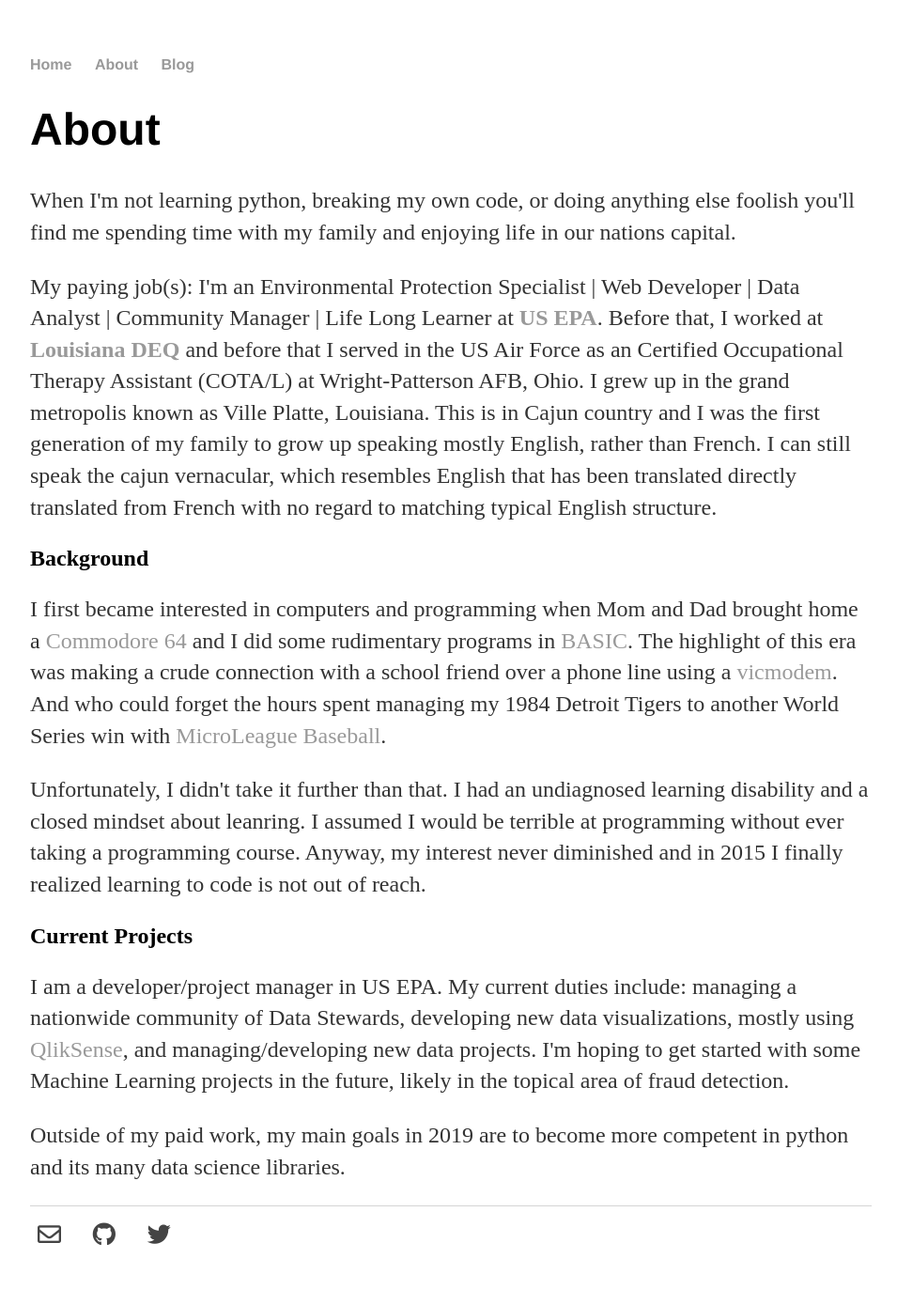
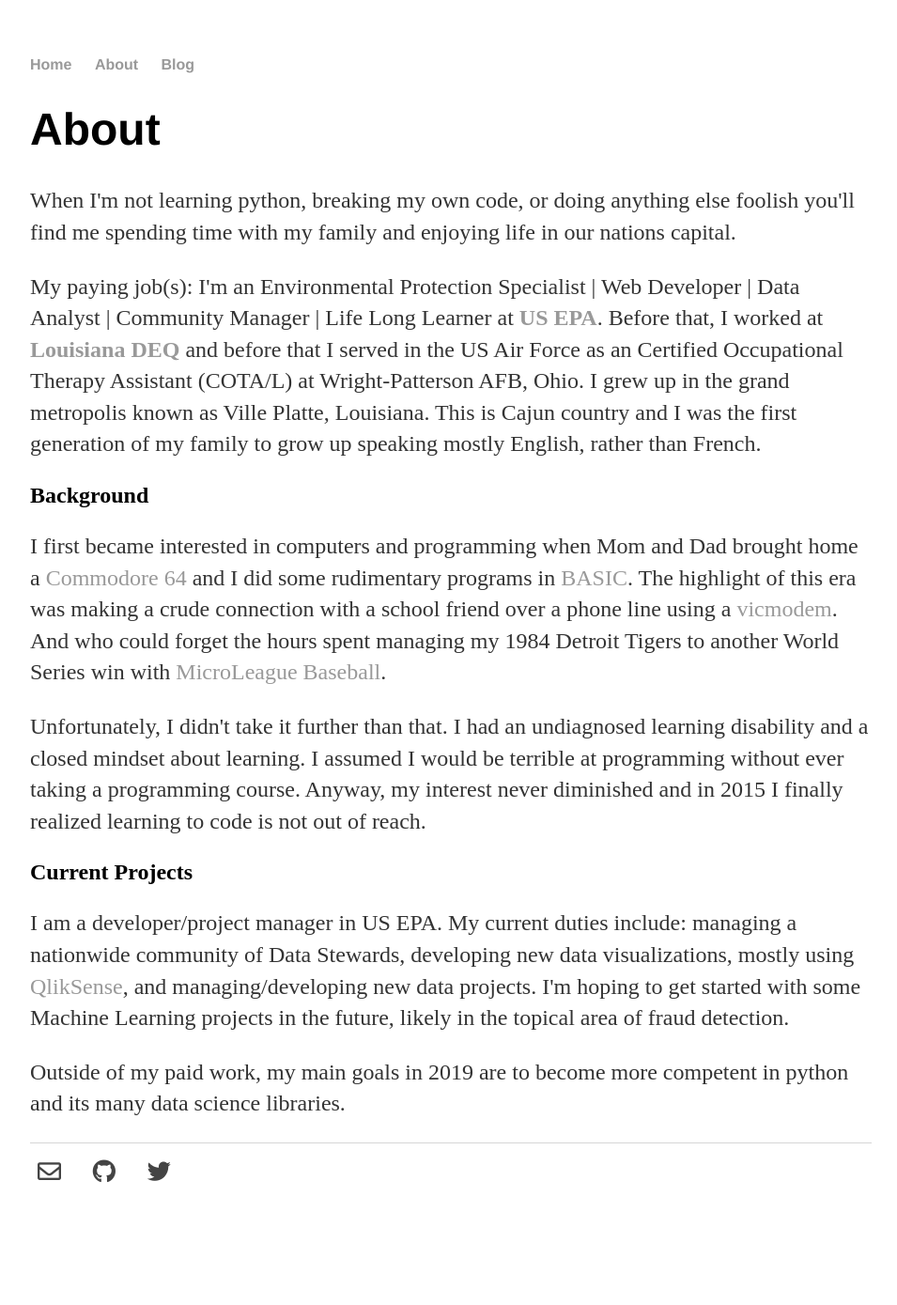
Before and after one commit to scottfontenot/scottfontenot.github.io, a Jekyll site: the page built from about/index.html, in a window 1280 px wide. Shown: the whole page at 94% size, without its empty margins (160-1115 px from the left). Built offline with Jekyll 4.4.1, drawn with Linux system fonts in a browser that asks for light colours; nearby versions of some CDN libraries; after the commit the page ends 1322 px from its top, so only the background shows below that.

Commit message:
Update index.html

```diff
--- a/about/index.html
+++ b/about/index.html
@@ -7,12 +7,12 @@ title: About Scott
 			<h1>About</h1>
 			<p>When I'm not learning python, breaking my own code, or doing anything else foolish you'll find me spending time with my family and enjoying life in our nations capital.
 
-	    <p>My paying job(s): I'm an Environmental Protection Specialist | Web Developer | Data Analyst | Community Manager | Life Long Learner at <a href="https://www.epa.gov"><strong>US EPA</strong></a>. Before that, I worked at <a href="https://deq.louisiana.gov/"><strong>Louisiana DEQ</strong></a> and before that I served in the US Air Force as an Certified Occupational Therapy Assistant (COTA/L) at Wright-Patterson AFB, Ohio. I grew up in the grand metropolis known as Ville Platte, Louisiana. This is in Cajun country and I was the first generation of my family to grow up speaking mostly English, rather than French. I can still speak the cajun vernacular, which resembles English that has been translated directly translated from French with no regard to matching typical English structure. </p>
+	    <p>My paying job(s): I'm an Environmental Protection Specialist | Web Developer | Data Analyst | Community Manager | Life Long Learner at <a href="https://www.epa.gov"><strong>US EPA</strong></a>. Before that, I worked at <a href="https://deq.louisiana.gov/"><strong>Louisiana DEQ</strong></a> and before that I served in the US Air Force as an Certified Occupational Therapy Assistant (COTA/L) at Wright-Patterson AFB, Ohio. I grew up in the grand metropolis known as Ville Platte, Louisiana. This is Cajun country and I was the first generation of my family to grow up speaking mostly English, rather than French. </p>
 
 	    <h2>Background</h2>
 		<p>I first became interested in computers and programming when Mom and Dad brought home a <a href="https://en.wikipedia.org/wiki/Commodore_64">Commodore 64</a> and I did some rudimentary programs in <a href="https://en.wikipedia.org/wiki/BASIC">BASIC</a>. The highlight of this era was making a crude connection with a school friend over a phone line using a <a href="https://en.wikipedia.org/wiki/File:CommodoreVICModem.jpg">vicmodem</a>. And who could forget the hours spent managing my 1984 Detroit Tigers to another World Series win with <a href="https://en.wikipedia.org/wiki/MicroLeague_Baseball">MicroLeague Baseball</a>. </p>
 
-		<p>Unfortunately, I didn't take it further than that. I had an undiagnosed learning disability and a closed mindset about leanring. I assumed I would be terrible at programming without ever taking a programming course. Anyway, my interest never diminished and in 2015 I finally realized learning to code is not out of reach.</p>
+		<p>Unfortunately, I didn't take it further than that. I had an undiagnosed learning disability and a closed mindset about learning. I assumed I would be terrible at programming without ever taking a programming course. Anyway, my interest never diminished and in 2015 I finally realized learning to code is not out of reach.</p>
 
 	<h2>Current Projects</h2>
 		<p>I am a developer/project manager in US EPA. My current duties include: managing a nationwide community of Data Stewards, developing new data visualizations, mostly using <a href="https://www.qlik.com/us/products/qlik-sense">QlikSense</a>, and managing/developing new data projects. I'm hoping to get started with some Machine Learning projects in the future, likely in the topical area of fraud detection.</p>
```
